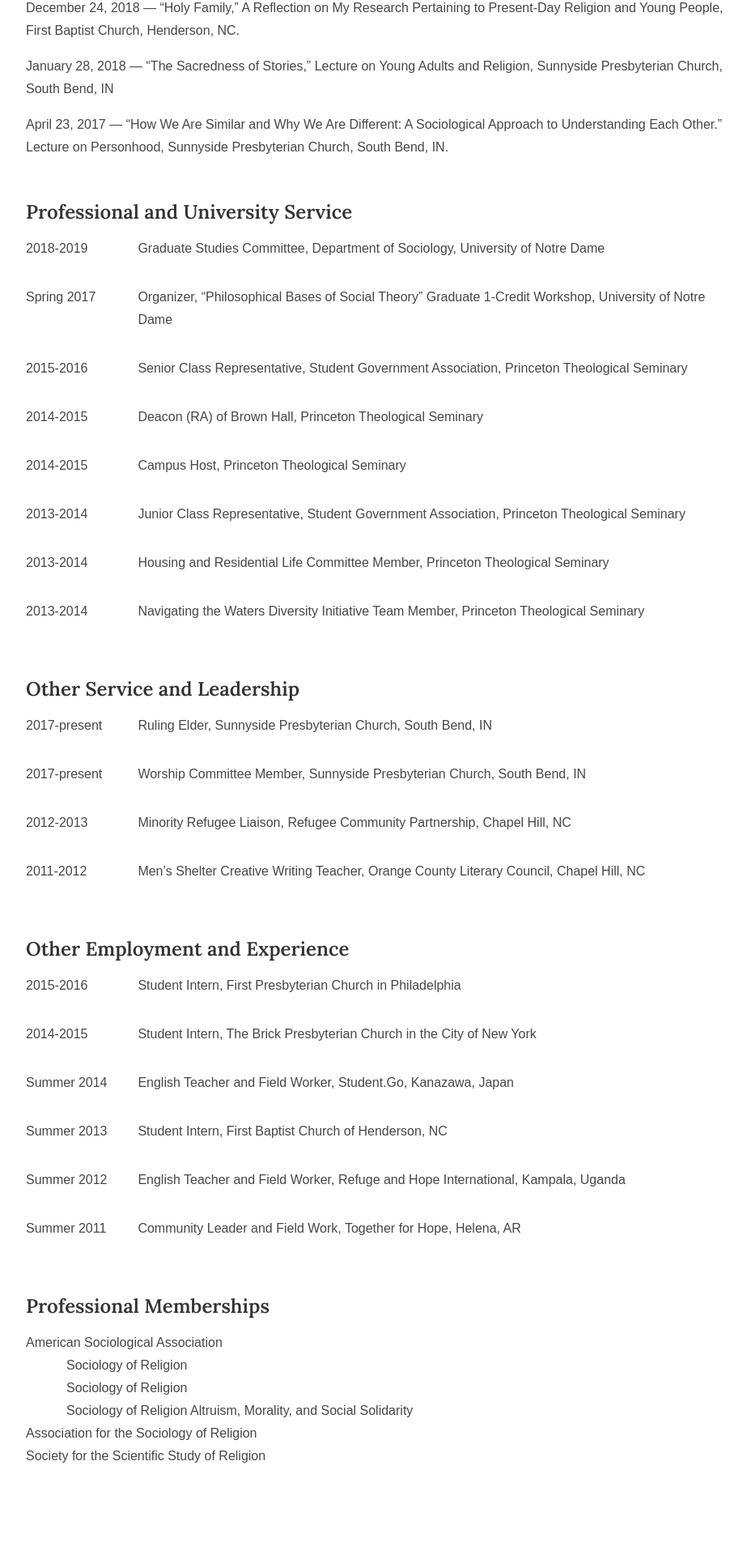
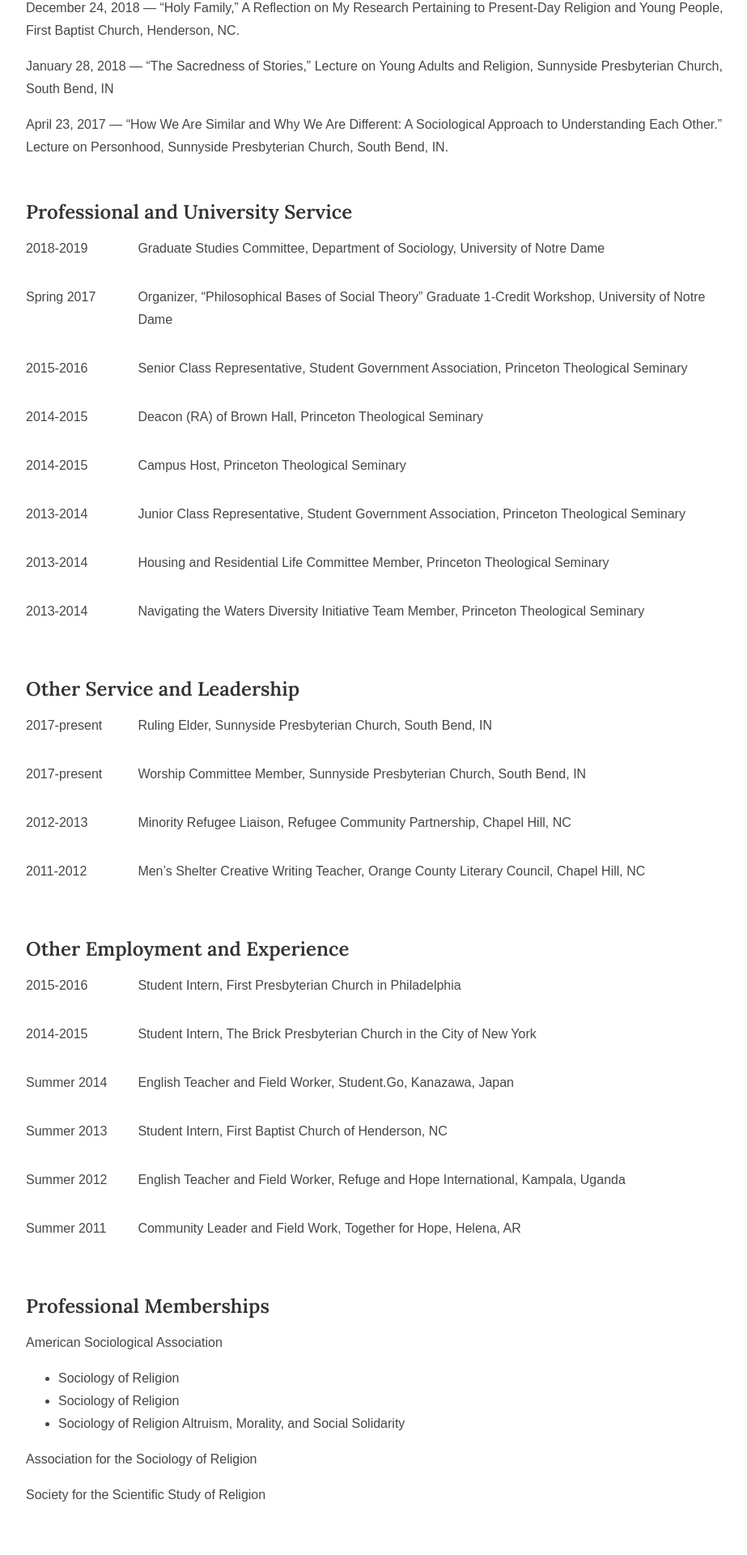
Before and after one commit to michaelrotolo/github.io, a Jekyll site: the page built from cv/index.html, in a window 1280 px wide. Shown: the part 3253-5173 px from the top of the page at 81% size, without its empty margins (160-1083 px from the left). Built offline with Jekyll 4.4.1, drawn with Linux system fonts in a browser that asks for light colours; some web fonts are replaced; before the commit the page ends 5125 px from its top, so only the background shows below that.

Commit message:
Update index.html

```diff
--- a/cv/index.html
+++ b/cv/index.html
@@ -251,12 +251,16 @@
 	</div><!--cv-item-group-->
 
 	<h2>Professional Memberships</h2>
-	<p>American Sociological Association<br/>
-		<span class="indent">Sociology of Religion</span></br>
-		<span class="indent">Sociology of Religion</span><br/>
-		<span class="indent">Sociology of Religion Altruism, Morality, and Social Solidarity</span><br/>
-	Association for the Sociology of Religion<br/>
-	Society for the Scientific Study of Religion</p>
+	<div class="membership">
+		<p>American Sociological Association</p>
+		<ul>
+			<li>Sociology of Religion</span></li>
+			<li>Sociology of Religion</span></li>
+			<li>Sociology of Religion Altruism, Morality, and Social Solidarity</li>
+		</ul>
+		<p>Association for the Sociology of Religion</p>
+		<p>Society for the Scientific Study of Religion</p>
+	</div><!--membership-->
 
 
 </div><!-- /.blurb -->
```
